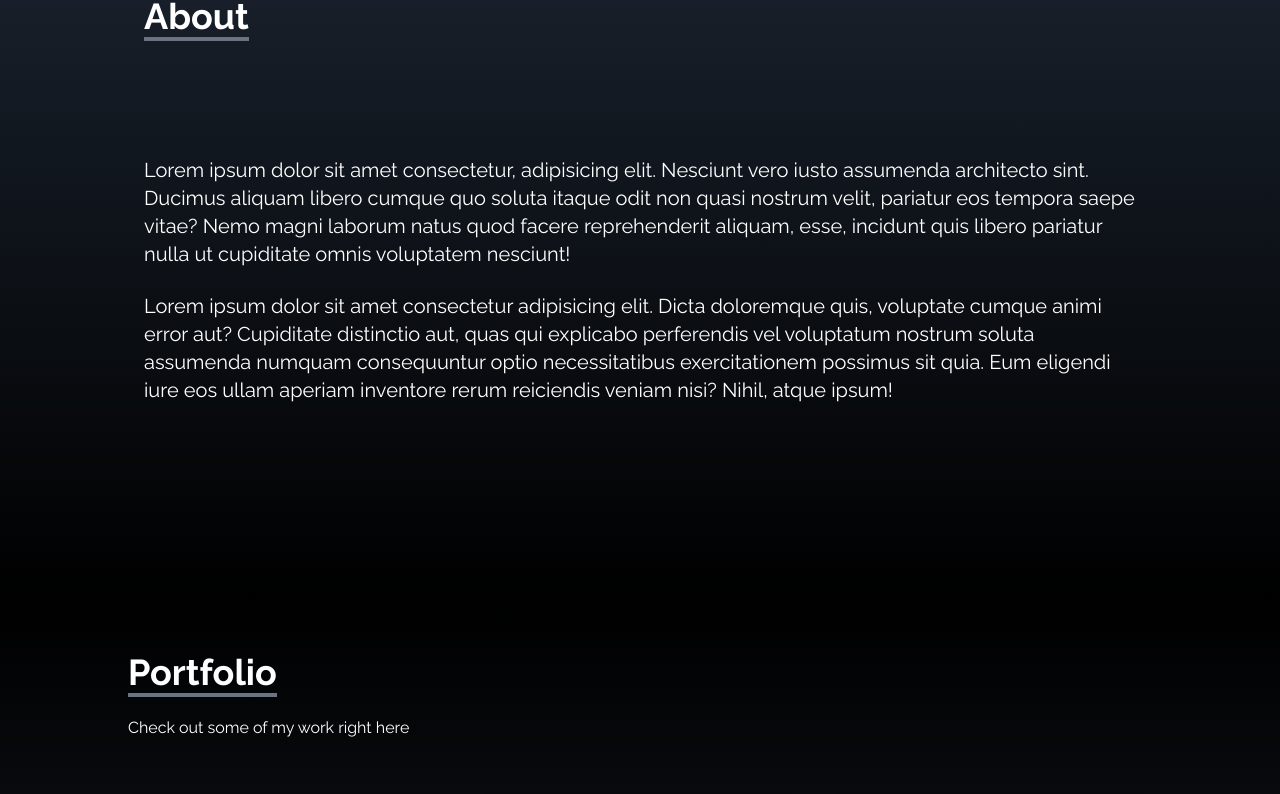
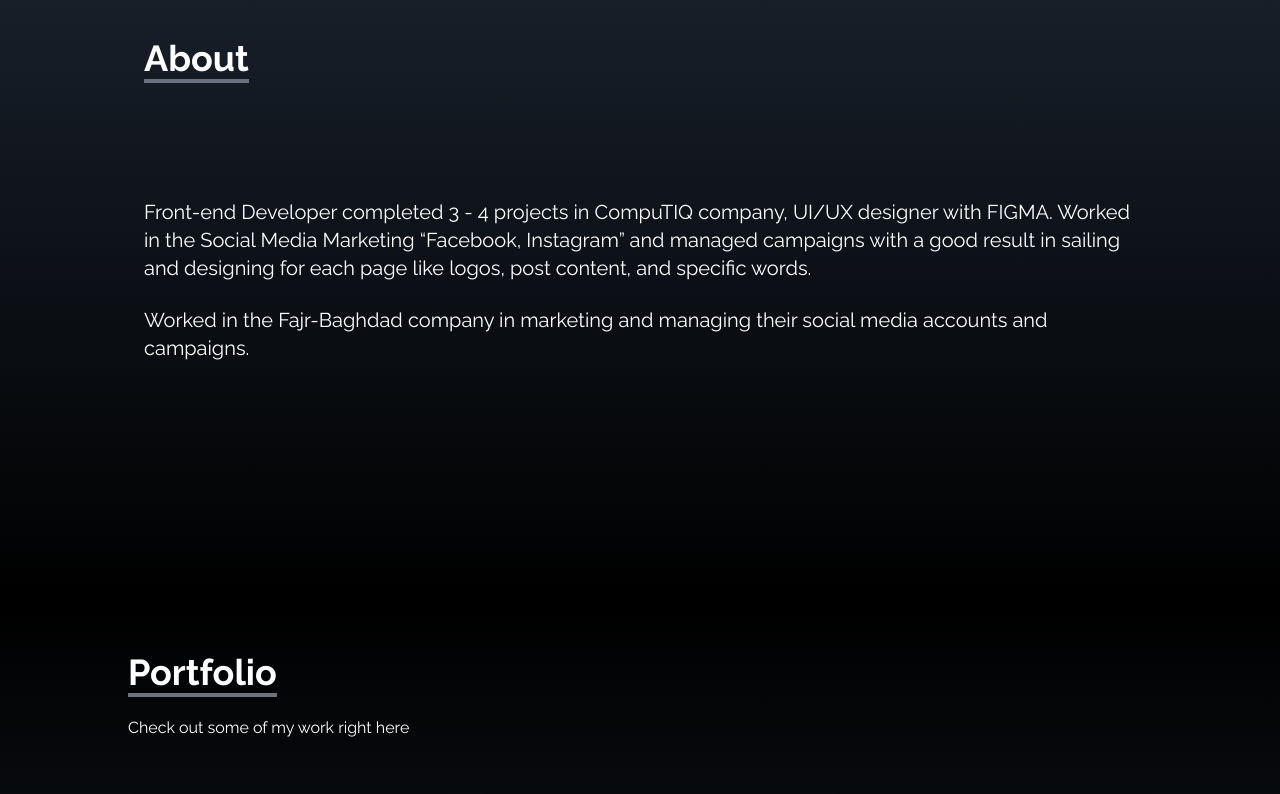
Before and after one commit to Mr1-Robot/Robot-s-Portfolio, a React (Create React App) app: page / in a window 1280 px wide. Shown: the part 1000-1794 px from the top of the page. Built offline with nearby package versions, Linux system fonts and the light colour scheme.

Commit message:
Edited the About section and CV

```diff
--- a/src/components/About.jsx
+++ b/src/components/About.jsx
@@ -2,25 +2,34 @@ import React from 'react'
 
 const About = () => {
     return (
-        <div name="about" className='w-full h-screen bg-gradient-to-b from-gray-800 to-black text-white'>
-
-            <div className='max-w-screen-lg p-4 mx-auto flex flex-col justify-center w-full h-full '>
-                <div className='pb-10'>
-                    <p className='text-4xl font-bold inline border-b-4 border-gray-500'>About</p>
+        <div
+            name="about"
+            className="w-full h-screen bg-gradient-to-b from-gray-800 to-black text-white"
+        >
+            <div className="max-w-screen-lg p-4 mx-auto flex flex-col justify-center w-full h-full ">
+            <div className="pb-10">
+                <p className="text-4xl font-bold inline border-b-4 border-gray-500">
+                About
+                </p>
             </div>
 
-                <p className='text-xl mt-20'>
-                    Lorem ipsum dolor sit amet consectetur, adipisicing elit. Nesciunt vero iusto assumenda architecto sint. Ducimus aliquam libero cumque quo soluta itaque odit non quasi nostrum velit, pariatur eos tempora saepe vitae? Nemo magni laborum natus quod facere reprehenderit aliquam, esse, incidunt quis libero pariatur nulla ut cupiditate omnis voluptatem nesciunt!
+            <p className="text-xl mt-20">
+                Front-end Developer completed 3 - 4 projects in CompuTIQ company,
+                UI/UX designer with FIGMA. Worked in the Social Media Marketing
+                “Facebook, Instagram” and managed campaigns with a good result in
+                sailing and designing for each page like logos, post content, and
+                specific words.
             </p>
 
             <br />
 
-                <p className='text-xl'>
-                    Lorem ipsum dolor sit amet consectetur adipisicing elit. Dicta doloremque quis, voluptate cumque animi error aut? Cupiditate distinctio aut, quas qui explicabo perferendis vel voluptatum nostrum soluta assumenda numquam consequuntur optio necessitatibus exercitationem possimus sit quia. Eum eligendi iure eos ullam aperiam inventore rerum reiciendis veniam nisi? Nihil, atque ipsum!
+            <p className="text-xl">
+                Worked in the Fajr-Baghdad company in marketing and managing their
+                social media accounts and campaigns.
             </p>
             </div>
         </div>
-    )
+    );
 }
 
 export default About
--- a/src/components/SocialLinks.jsx
+++ b/src/components/SocialLinks.jsx
@@ -2,6 +2,7 @@ import React from 'react'
 import { FaGithub, FaLinkedin } from 'react-icons/fa'
 import { HiOutlineMail } from 'react-icons/hi'
 import { BsFillPersonLinesFill } from 'react-icons/bs'
+import MyCv from '../assets/Muammar_Mohammed_CV.pdf'
 
 const SocialLinks = () => {
 
@@ -13,7 +14,7 @@ const SocialLinks = () => {
             Linkedin <FaLinkedin size={30} />
           </>
         ),
-        href: "https://linkedin.com",
+        href: "https://linkedin.com/in/mr1robot",
         style: "rounded-tr-md",
       },
       {
@@ -41,7 +42,7 @@ const SocialLinks = () => {
             Resume <BsFillPersonLinesFill size={30} />
           </>
         ),
-        href: "/Muammar_Mohammed_CV.pdf, attachment.pdf",
+        href: {MyCv},
         style: "rounded-br-md",
         download: true,
       },
```
Also changed, not shown: 1 other file (tests, documents, lock files or other folders). Lines whose indentation alone changed are shown as unchanged.
